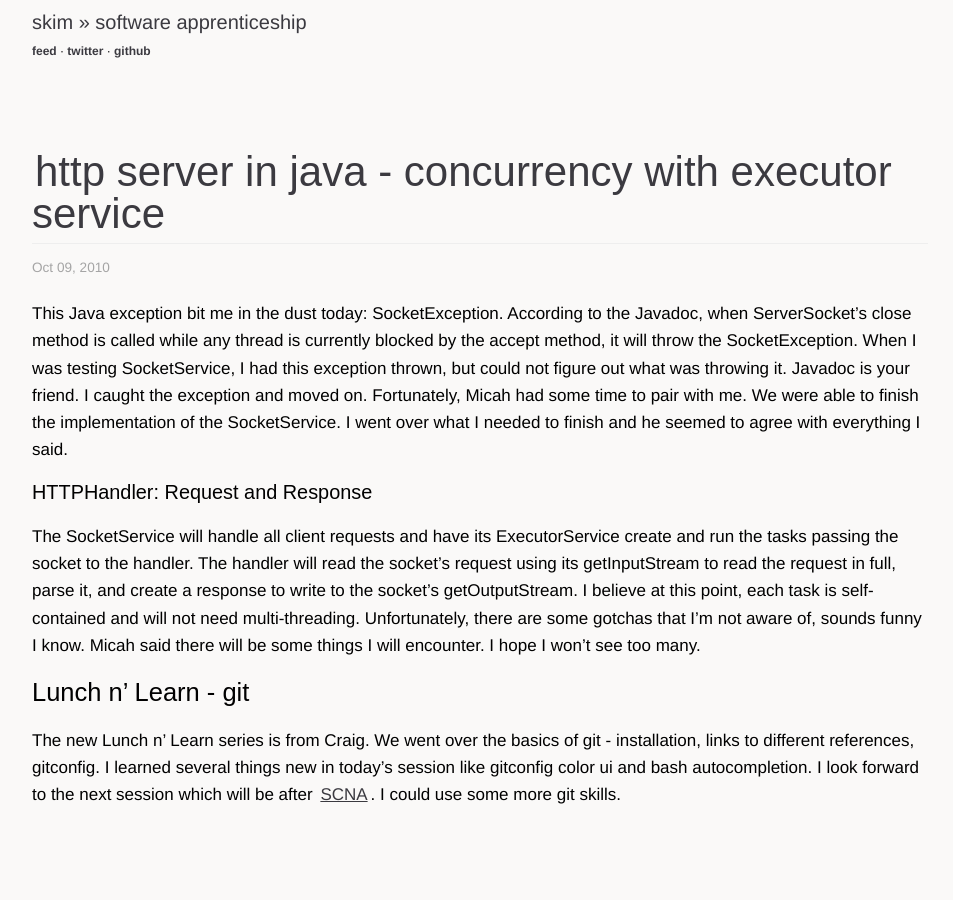
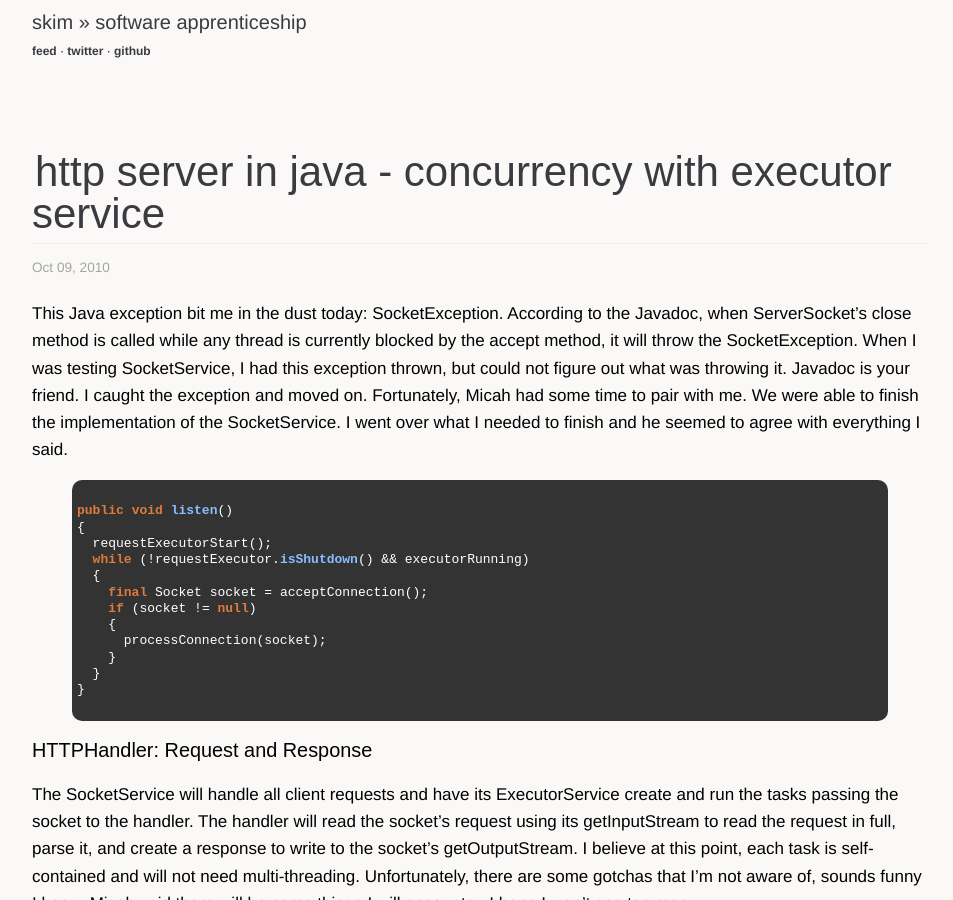
Before and after one commit to sl4m/skim.cc, a Jekyll site: the page built from _posts/2010-10-08-http-server-in-java-concurrency-with-executor-service.markdown, in a window 1280 px wide and 900 px high. Shown: the whole window, without its empty margins (160-1113 px from the left). Built offline with Jekyll 4.4.1, drawn with Linux system fonts in a browser that asks for light colours; comment, search, counter and statistics services are not loaded.

Commit message:
updated post

```diff
--- a/_posts/2010-10-08-http-server-in-java-concurrency-with-executor-service.markdown
+++ b/_posts/2010-10-08-http-server-in-java-concurrency-with-executor-service.markdown
@@ -13,6 +13,21 @@ categories:
 
 This Java exception bit me in the dust today: SocketException.  According to the Javadoc, when ServerSocket's close method is called while any thread is currently blocked by the accept method, it will throw the SocketException.  When I was testing SocketService, I had this exception thrown, but could not figure out what was throwing it.  Javadoc is your friend.  I caught the exception and moved on.  Fortunately, Micah had some time to pair with me.  We were able to finish the implementation of the SocketService.  I went over what I needed to finish and he seemed to agree with everything I said.
 
+{% highlight java %}
+public void listen()
+{
+  requestExecutorStart();
+  while (!requestExecutor.isShutdown() && executorRunning)
+  {
+    final Socket socket = acceptConnection();
+    if (socket != null)
+    {
+      processConnection(socket);
+    }
+  }
+}
+{% endhighlight %}
+
 ### HTTPHandler: Request and Response
 
 The SocketService will handle all client requests and have its ExecutorService create and run the tasks passing the socket to the handler.  The handler will read the socket's request using its getInputStream to read the request in full, parse it, and create a response to write to the socket's getOutputStream.  I believe at this point, each task is self-contained and will not need multi-threading.  Unfortunately, there are some gotchas that I'm not aware of, sounds funny I know.  Micah said there will be some things I will encounter.  I hope I won't see too many.
```
